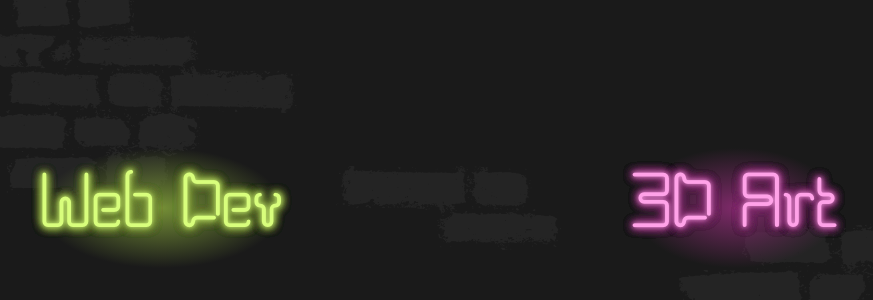
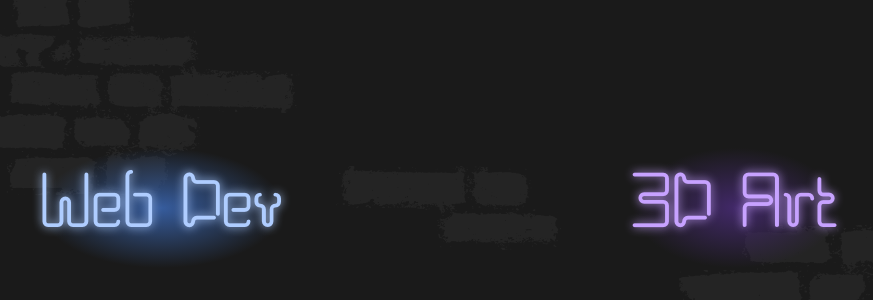
Before and after one commit to Diaa-E/portfolio, a React (Vite) app: page / in a window 1280 px wide. Shown: the part 192-492 px from the top of the page, without its empty margins (200-1073 px from the left). Built offline with nearby package versions, Linux system fonts and the light colour scheme.

Commit message:
Add random colors to portolio links

```diff
--- a/src/pages/App.jsx
+++ b/src/pages/App.jsx
@@ -1,16 +1,29 @@
+import { generateRandomNeonColor } from '../utils/neonTextUtils';
 import styles from './App.module.css';
 
 import { Link } from 'react-router-dom';
 
 function App() {
 
+  const color1 = generateRandomNeonColor();
+  const color2 = generateRandomNeonColor();
   return (
     <div className={styles["topic-background"]}>
       <ul className={styles["links-wrapper"]}>
-        <li>
+        <li style={{
+          "--off": `var(--neon-${color1}-off)`,
+          "--on": `var(--neon-${color1})`,
+          "--backlight": `var(--backlight-${color1})`,
+          "--glow": `var(--glow-single-${color1})`,
+        }}>
           <Link className={styles["web-link"]} to={"web"}>Web Dev</Link>
         </li>
-        <li>
+        <li style={{
+          "--off": `var(--neon-${color2}-off)`,
+          "--on": `var(--neon-${color2})`,
+          "--backlight": `var(--backlight-${color2})`,
+          "--glow": `var(--glow-single-${color2})`,
+        }}>
           <Link className={styles["art-link"]} to={"art"}>3D Art</Link>
         </li>
       </ul>
--- a/src/pages/App.module.css
+++ b/src/pages/App.module.css
@@ -18,20 +18,19 @@
 .links-wrapper>li{
     display: flex;
     place-items: center;
+    background-image: var(--backlight);
 }
 
 .art-link, .art-link:visited{
     font-size: 5rem;
     font-family: var(--font-neon-2);
-    color: var(--neon-pink);
-    text-shadow: var(--glow-pink);
-    background-image: var(--backlight-pink);
+    color: var(--on);
+    filter: drop-shadow(var(--glow));
 }
 
 .web-link, .web-link:visited{
     font-size: 5rem;
     font-family: var(--font-neon-2);
-    color: var(--neon-yellow);
-    text-shadow: var(--glow-yellow);
-    background-image: var(--backlight-yellow);
+    color: var(--on);
+    filter: drop-shadow(var(--glow));
 }
```
